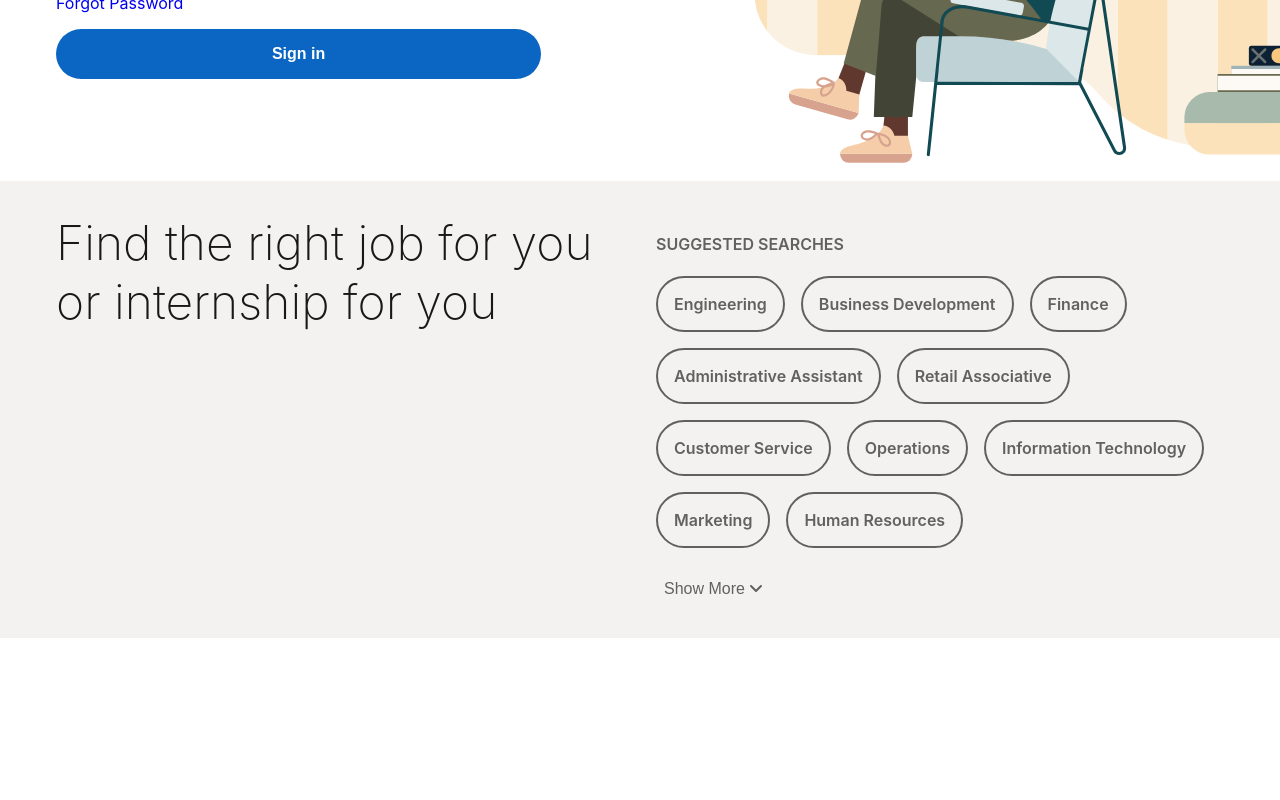
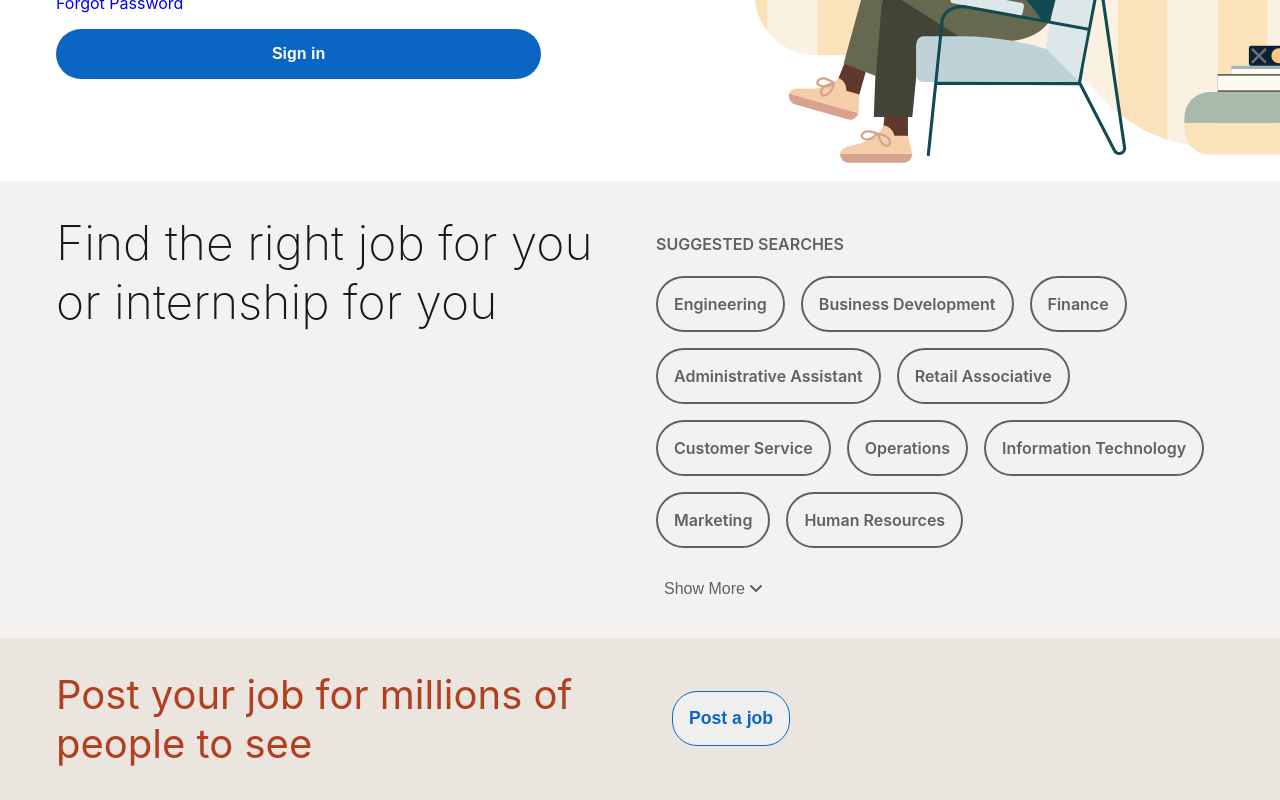
Before and after one commit to vishalborker/linkedin-clone, a React (Create React App) app: page / in a window 1280 px wide. Shown: the part 439-1239 px from the top of the page. Before the commit the page ends 1077 px from the top, so only its background shows below. Built offline with nearby package versions, Linux system fonts and the light colour scheme; no server answers.

Commit message:
added landing/post-a-job section

```diff
--- a/src/components/Landing/Landing.js
+++ b/src/components/Landing/Landing.js
@@ -2,11 +2,11 @@ import React from 'react'
 import { LANDING_NAVBAR_LINKS } from '../../constants/navLinks'
 import LandingNavbar from './LandingNavbar';
 
-import './landing.scss';
-// import LandingLogin from './LandingLogin';
-// import { LANDING_PAGE_IMAGES } from '../../constants/images';
 import LandingWelcome from './LandingWelcome';
 import FindTheJob from './FindTheJob';
+import PostAJob from './PostAJob';
+
+import './landing.scss';
 
 function Landing() {
   return (
@@ -14,8 +14,9 @@ function Landing() {
         <LandingNavbar links={LANDING_NAVBAR_LINKS}/>
         <LandingWelcome />
         <FindTheJob />
+        <PostAJob />
     </main>
   )
 }
 
-export default Landing
+export default Landing;
--- a/src/components/Landing/PostAJob.js
+++ b/src/components/Landing/PostAJob.js
@@ -1,8 +1,11 @@
-import React from 'react'
+import React from 'react';
 
 function PostAJob() {
   return (
-    <div>PostAJob</div>
+    <section className='post-job'>
+      <h1>Post your job for millions of people to see</h1>
+      <button>Post a job</button>
+    </section>
   )
 }
 
--- a/src/components/Landing/landing.scss
+++ b/src/components/Landing/landing.scss
@@ -9,6 +9,39 @@
     --color-background-canvas-dark: #000000;
 }
 main.landing {
+    section.post-job {
+        display: flex;
+        flex-direction: row;
+        align-items: center;
+
+        padding: 2rem 3.5rem;
+        background-color: var(--color-background-canvas-mobile);
+        h1 {
+            margin: 0;
+            font-size: 40px;
+            font-weight: 400;
+            color: #b24020;
+            width: 50%;
+            margin-right: 2rem;
+        }
+
+        button {
+                font-size: 1.1rem;
+                font-weight: 600;
+                padding: 1rem;
+                height: 80%;
+                cursor: pointer;
+                color: variables.$main-color;
+                transition: color 300ms ease-in-out, background-color 300ms ease-in-out;
+                border: 1px solid variables.$main-color;
+                border-radius: 25px;
+
+                &:hover {
+                    box-shadow:inset 0px 0px 0px 1px variables.$main-color;
+                }
+
+        }
+    }
     section.find-job {
         padding: 2rem 3.5rem;
         background-color: var(--color-background-canvas);
@@ -214,7 +247,7 @@ nav {
                                         text-align: center;
                                         border-radius: 6px;
                                         margin-left: 0.35rem;
-                                        width: 5rem;
+                                        min-width: 5rem;
                                         border: 2px solid variables.$main-color;
                                         height: 80%;
 
```
